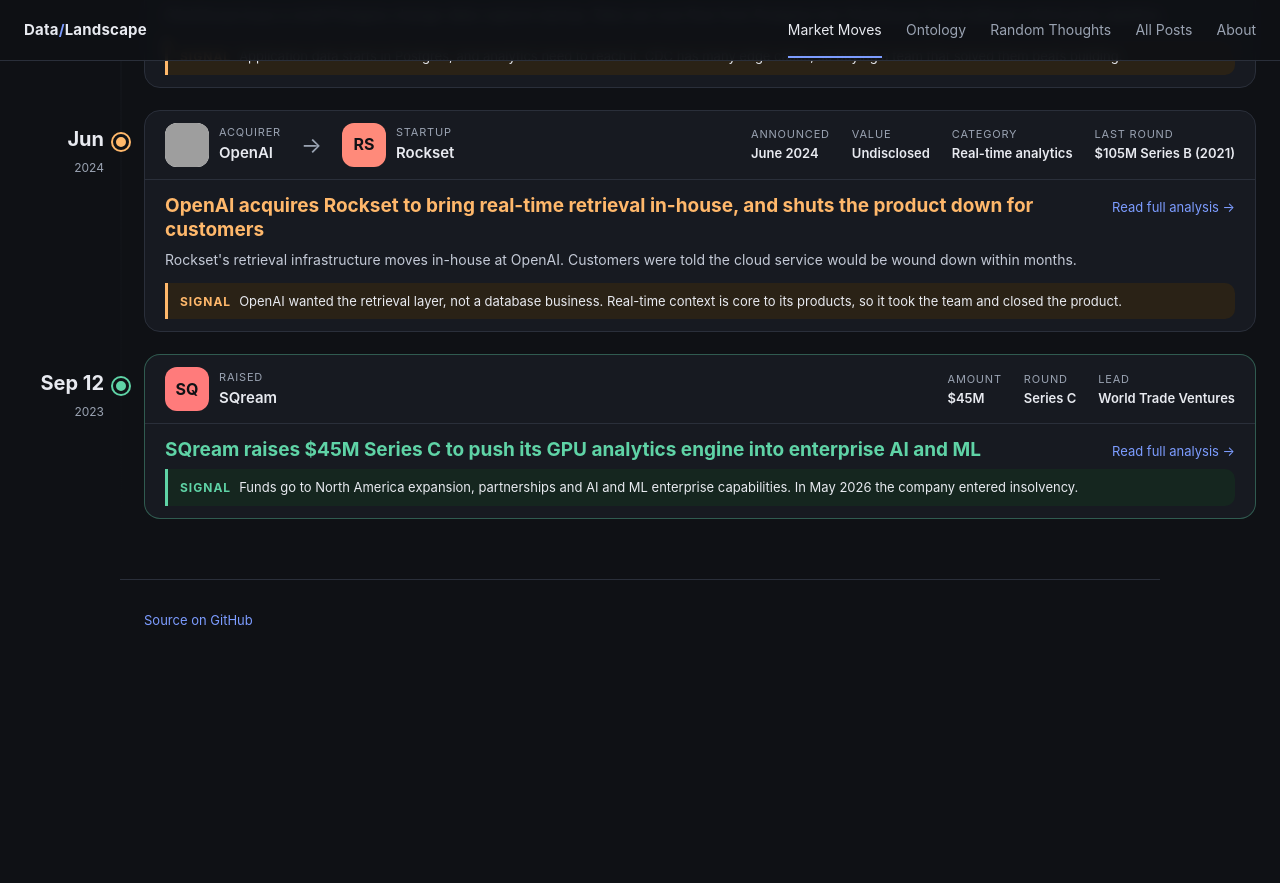
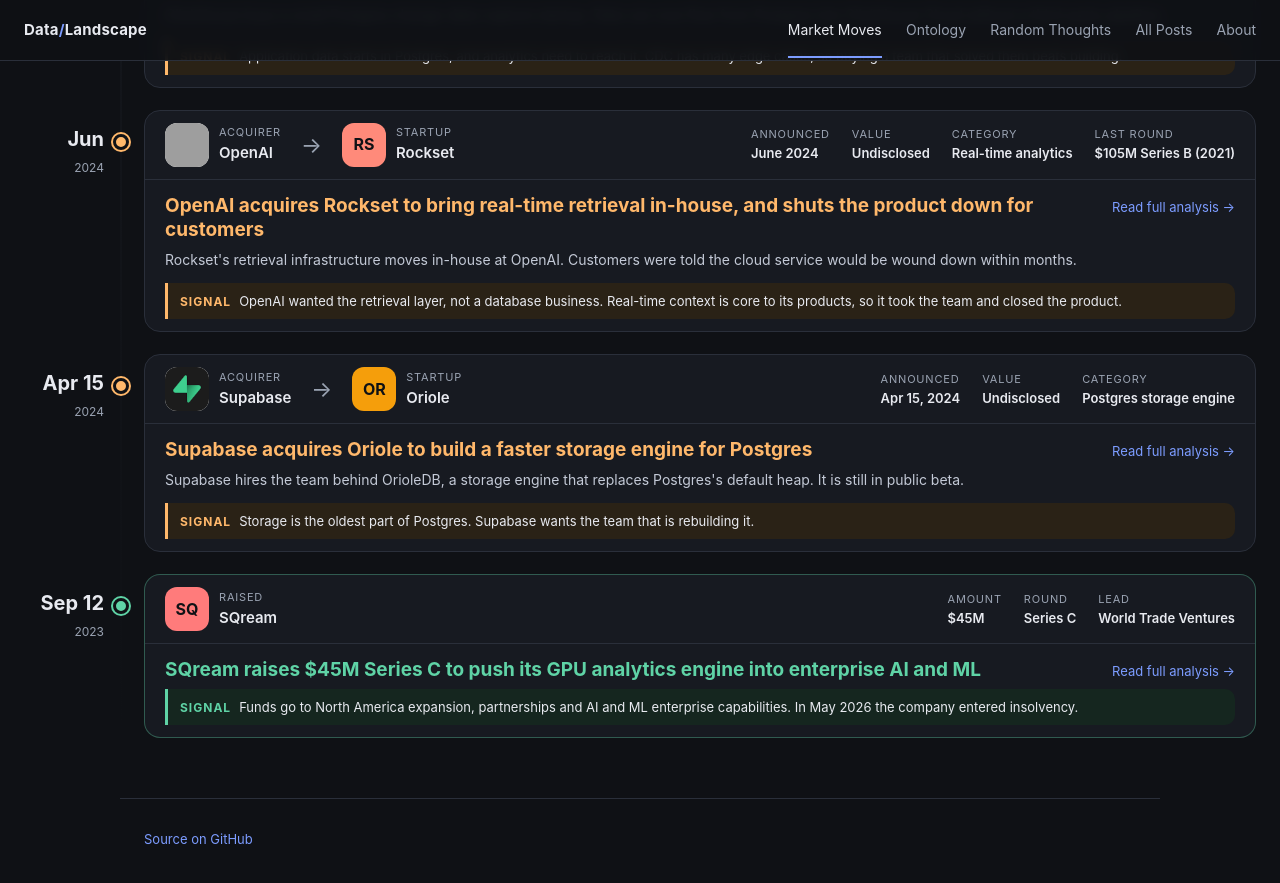
Before and after one commit to itayb-dt/data_landscape, a Jekyll site: the page built from index.html, in a window 1280 px wide and 900 px high, scrolled down 4113 px. Shown: the top 883 px of the window. Built offline with Jekyll 4.4.1, drawn with Linux system fonts in a browser that asks for light colours; before the commit the page ends 4793 px from its top, so only the background shows below that; grey boxes are pictures that could not be loaded.

Commit message:
Add Supabase/Oriole acquisition article and Market Moves card
Very short article on Supabase acquiring the Oriole team behind OrioleDB, the
Postgres storage engine that is still in public beta, with a one-line My Take.

Co-Authored-By: Claude Sonnet 5.5 <noreply@anthropic.com>

```diff
--- a/_data/events.yml
+++ b/_data/events.yml
@@ -100,6 +100,27 @@
     - {name: Angel investors}
   signal: AI agents need durable, queryable memory. Keewano bets that is a platform category to be won before warehouses and vector stores absorb it.
   post: /blog_posts/fund/010_FUND_keewano_12m_seed.html
+
+- type: acq
+  date: 2024-04-15
+  when: "Apr 15"
+  acquirer: Supabase
+  acquirer_abbr: SB
+  acquirer_color: "#3ecf8e"
+  target: Oriole
+  target_abbr: OR
+  target_color: "#f59e0b"
+  value: "Undisclosed"
+  headline: Supabase acquires Oriole to build a faster storage engine for Postgres
+  tldr: Supabase hires the team behind OrioleDB, a storage engine that replaces Postgres's default heap. It is still in public beta.
+  signal: Storage is the oldest part of Postgres. Supabase wants the team that is rebuilding it.
+  facts:
+    - {label: Announced, value: "Apr 15, 2024"}
+    - {label: Value, value: Undisclosed}
+    - {label: Category, value: Postgres storage engine}
+  links:
+    - {label: Supabase announcement, src: supabase.com, abbr: SB, color: "#3ecf8e", url: "https://supabase.com/blog/supabase-acquires-oriole"}
+  post: /blog_posts/acq/029_ACQ_oriole_by_supabase.html
 
 - type: acq
   date: 2026-05-04
--- /dev/null
+++ b/blog_posts/acq/029_ACQ_oriole_by_supabase.md
@@ -0,0 +1,32 @@
+---
+title: "Supabase acquires Oriole to build a faster storage engine for Postgres"
+published: 2026-11-04
+---
+Supabase [announced on April 15, 2024](https://supabase.com/blog/supabase-acquires-oriole) that the Oriole team is joining it "to build a faster storage engine for Postgres". The price was not disclosed. The product is OrioleDB, which is still in [public beta](https://supabase.com/docs/guides/database/orioledb) and not ready for production.
+
+## The Problem: Postgres's default storage was built for another era
+
+Every Postgres table is stored in the default engine, called the heap. When rows are updated, old versions stay behind until a background process, VACUUM, cleans them up. On busy databases that means bloat, wasted disk and tuning. The storage layer is also tied to local disks, which makes separating storage from compute hard.
+
+## The Solution: A drop-in storage engine
+
+[OrioleDB](https://github.com/orioledb/orioledb) is an extension that replaces the heap through Postgres's Table Access Method interface, so a table is created with `using orioledb`. It uses an undo log and copy-on-write checkpoints, which, per its docs, remove the need for vacuuming in most cases. The license is Apache 2.0 or the PostgreSQL license.
+
+One limit: it still [requires a patched Postgres](https://github.com/orioledb/postgres). Supabase said in 2024 it had no timeline for getting the patches upstream, and that it could be a few major versions away.
+
+### Funding history
+
+Public Funding Rounds: Not publicly available from credible sources.
+
+## Understanding the Acquisition
+
+Supabase says the team will build a faster storage engine, help develop pluggable storage in Postgres, and work on decoupled storage and compute. Supabase's own benchmark claims about [1.8x more transactions per minute](https://supabase.com/blog/orioledb-public-beta) than the heap on a large instance when data exceeds memory. It is a vendor figure, and results depend on the workload. The public beta, launched in October 2026, has no point-in-time recovery and no SLA.
+
+## Relevant Products and Companies
+
+- [Supabase](https://supabase.com/): the buyer, and the only managed service offering OrioleDB that I know of.
+- [Neon](https://neon.com/): separates storage and compute in Postgres by another route. See my [Neon article]({{ '/blog_posts/acq/015_ACQ_neon_by_databricks.html' | relative_url }}).
+
+## My Take
+
+A nice acquihire of a small deeptech team. Good luck.
```
